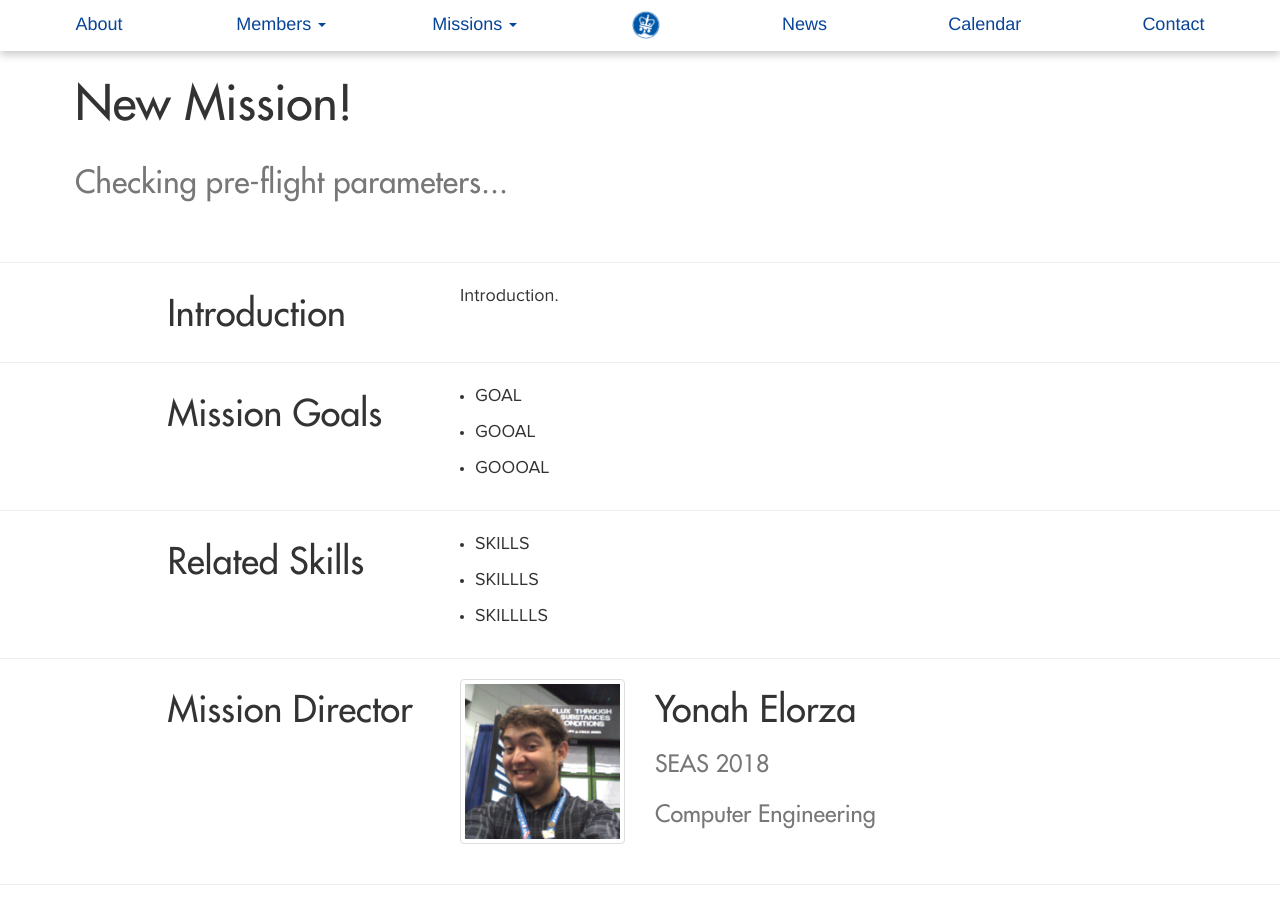
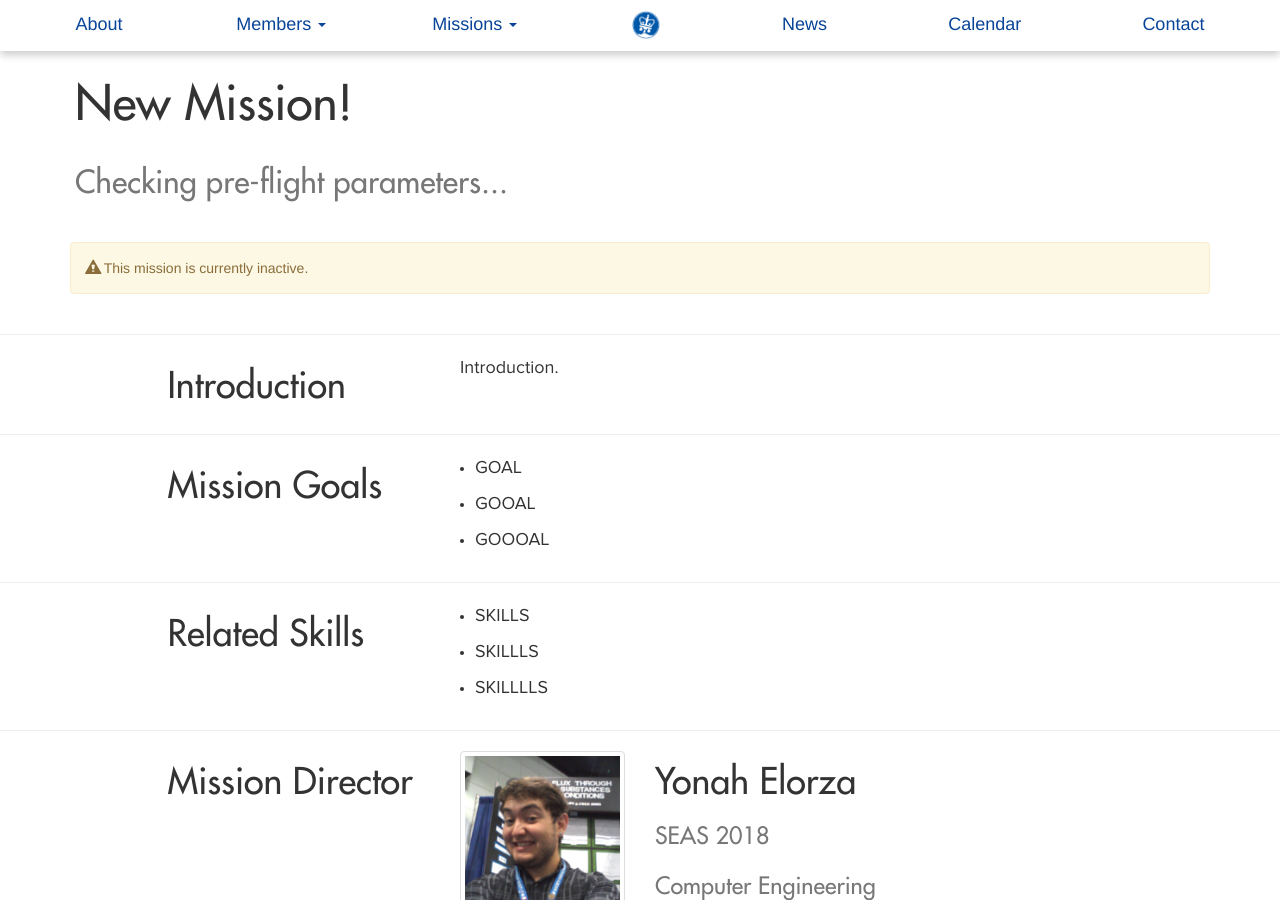
Before and after one commit to columbiaspace/columbiaspace.org, a Jekyll site: the page built from mission-robotics.html, in a window 1280 px wide and 900 px high, scrolled down 874 px. Built offline with Jekyll 4.4.1, drawn with Linux system fonts in a browser that asks for light colours; nearby versions of some CDN libraries; comment, search, counter and statistics services are not loaded.

Commit message:
Robotics is no longer active.

```diff
--- a/mission-robotics.html
+++ b/mission-robotics.html
@@ -1,13 +1,15 @@
 ---
 title: CSI Space Robotics
 layout: mission
-group: mission
+group: pastmission
 jumbotitle: "NASA Space Robotics"
 jumboimage: "/assets/media/img/jumbotron/earthrise.jpg"
 imagecredit: "Photo: NASA"
 
 abstracttitle: "New Mission!"
 abstracttext: "Checking pre-flight parameters..."
+
+alert: "This mission is currently inactive."
 
 introtext: "Introduction."
 
```
